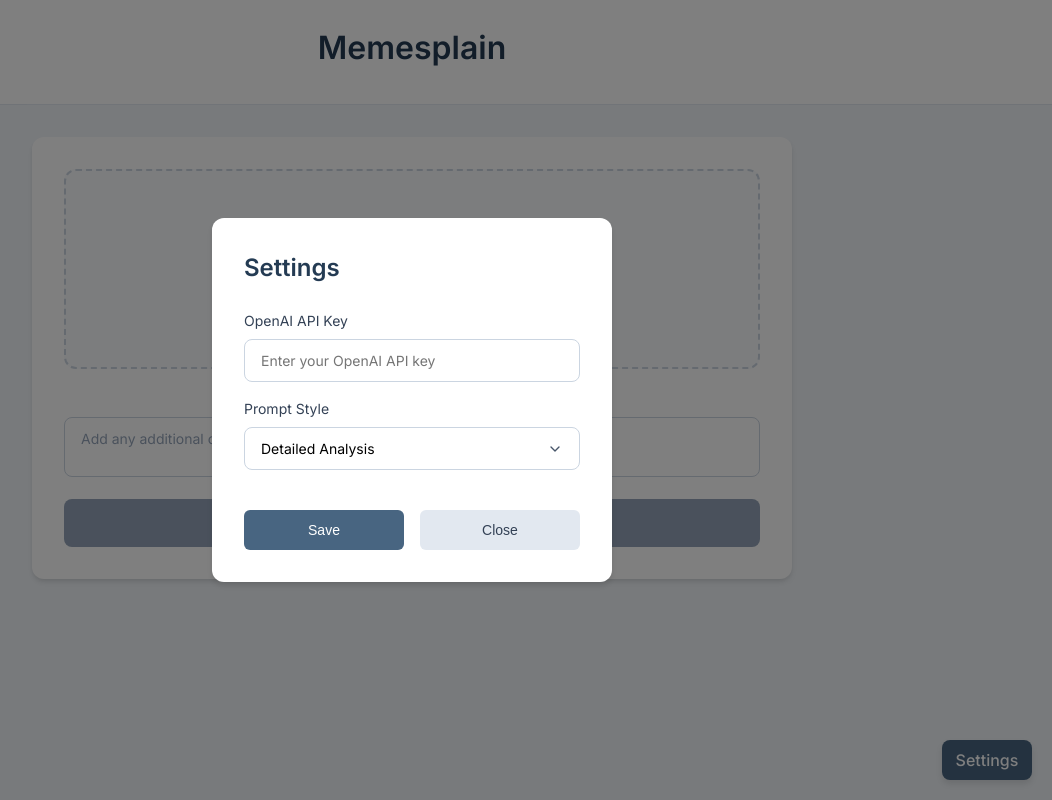
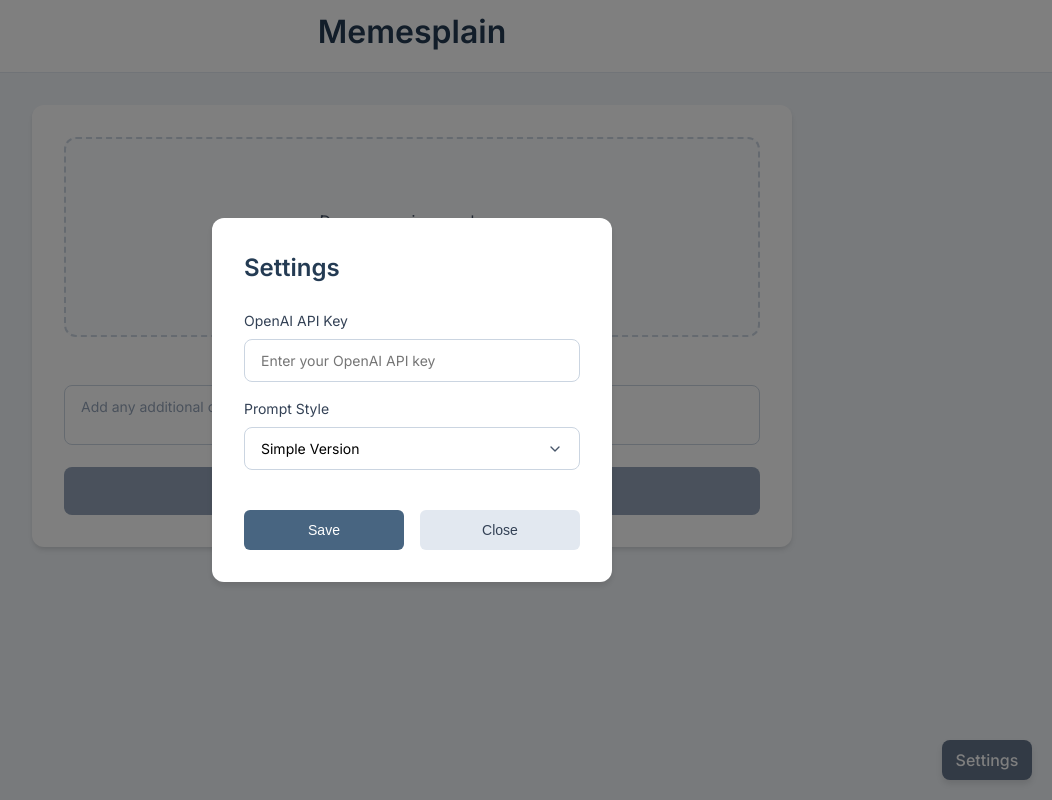
Before and after one commit to hyobinnSeo/Memesplain, a website: page index.html in a window 1280 px wide. Both pictures are taken after a click on the element "Settings". Shown: the whole page, without its empty margins (228-1280 px from the left). Drawn offline with nearby package versions, Linux system fonts and the light colour scheme.

Commit message:
헤더 줄이기

```diff
--- a/index.html
+++ b/index.html
@@ -5,7 +5,7 @@
     <meta name="viewport" content="width=device-width, initial-scale=1.0">
     <title>Memesplain - Image Analysis with GPT-4O</title>
     <link href="https://fonts.googleapis.com/css2?family=Inter:wght@400;500;600&display=swap" rel="stylesheet">
-    <link rel="stylesheet" href="styles.css">
+    <link rel="stylesheet" href="styles.css?v=1">
     <script src="https://cdn.jsdelivr.net/npm/marked/marked.min.js"></script>
     <script src="https://cdnjs.cloudflare.com/ajax/libs/dompurify/3.0.6/purify.min.js"></script>
 </head>
@@ -45,8 +45,9 @@
 
                 <label for="promptSelect">Prompt Style</label>
                 <select id="promptSelect" class="prompt-select">
+                    <option value="simple">Simple Version</option>
                     <option value="detailed">Detailed Analysis</option>
-                    <option value="simple">Simple Version</option>
+                    <option value="korean">한국어 분석</option>
                 </select>
 
                 <div class="settings-buttons">
--- a/script.js
+++ b/script.js
@@ -16,8 +16,9 @@
 let selectedFiles = [];
 
 const prompts = {
+    simple: "Explain this meme: What's happening in the image? Why is it funny?",
     detailed: "Explain this meme for someone unfamiliar with [American/Western/specific] culture: Break down all the visual elements present. (If there is a sequence or dialogue in the image, write it down in order.) What makes it funny? Any similar memes or trends it relates to? Any cultural references or context?",
-    simple: "Explain this meme: What's happening in the image? Why is it funny?"
+    korean: "이 밈을 설명해주세요: 이미지에서 무슨 일이 일어나고 있나요? 왜 재미있는건가요?"
 };
 
 // Auto-resize textarea
@@ -29,7 +30,7 @@
 // Load settings from localStorage on page load
 document.addEventListener('DOMContentLoaded', () => {
     const savedApiKey = localStorage.getItem('openaiApiKey');
-    const savedPromptStyle = localStorage.getItem('promptStyle') || 'detailed';
+    const savedPromptStyle = localStorage.getItem('promptStyle') || 'simple';
 
     if (savedApiKey) {
         apiKeyInput.value = savedApiKey;
--- a/styles.css
+++ b/styles.css
@@ -40,7 +40,7 @@
 
 .header {
     background-color: white;
-    padding: 1.5rem 0;
+    padding: 0.5rem 0;
     border-bottom: 1px solid var(--gray-200);
     text-align: center;
     margin-bottom: 2rem;
@@ -278,12 +278,9 @@
 
 /* Settings Button */
 .settings-button {
-    position: fixed;
-    bottom: 20px;
-    right: 20px;
     width: 90px;
     height: 40px;
-    background-color: var(--navy-600);
+    background-color: var(--gray-500);
     border-radius: 8px;
     display: flex;
     align-items: center;
@@ -296,11 +293,11 @@
     font-size: 1rem;
     font-weight: 500;
     font-family: inherit;
-    z-index: 100;
+    margin: 20px 20px 20px auto;
 }
 
 .settings-button:hover {
-    background-color: var(--navy-700);
+    background-color: var(--gray-600);
 }
 
 /* Settings Popup */
```
Also changed, not shown: DEPLOYMENT.md (added).
